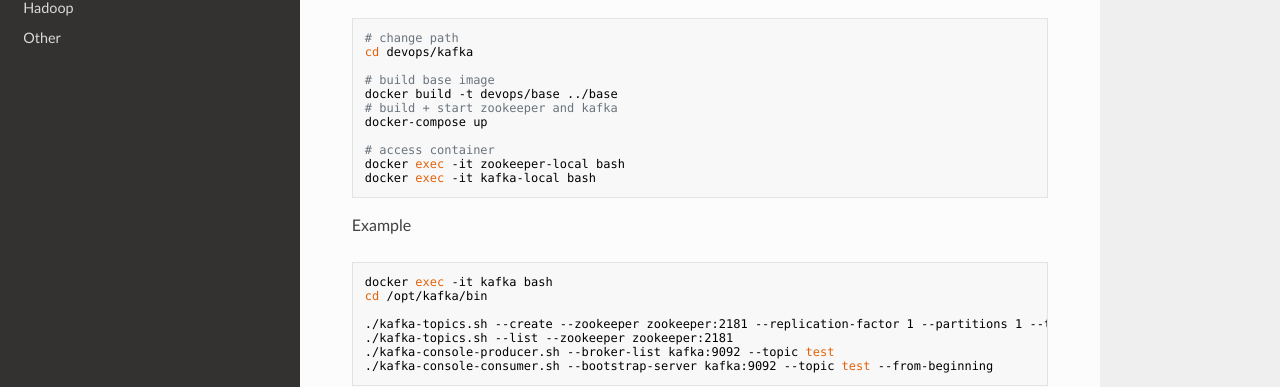
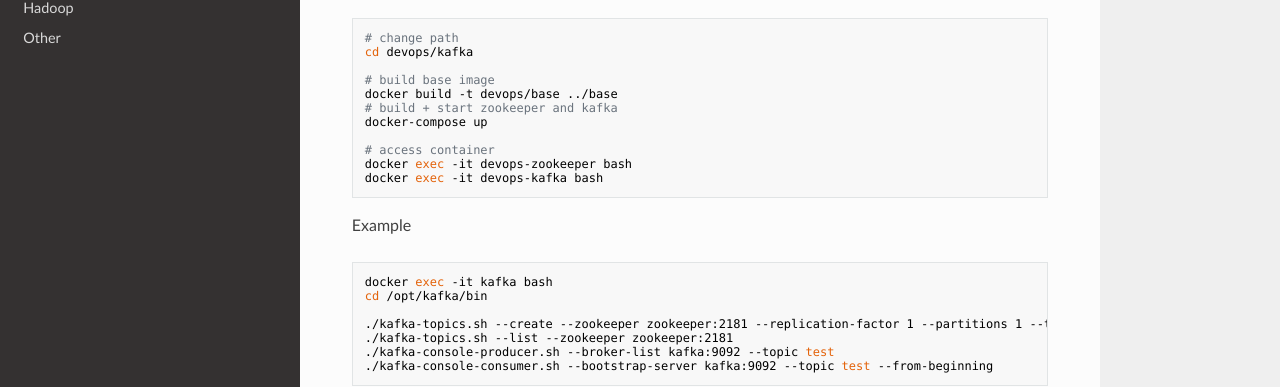
Before and after one commit to niqdev/devops, an MkDocs documentation site: the page built from docs/kafka.md, in a window 1280 px wide and 900 px high, scrolled down 771 px. Shown: the part 321-708 px from the top of the window. Built offline with MkDocs 1.6.1, drawn with Linux system fonts in a browser that asks for light colours; nearby versions of some CDN libraries; old or Windows-style settings are respelled for this version of MkDocs.

Commit message:
kafka: rename containers

````diff
--- a/docs/kafka.md
+++ b/docs/kafka.md
@@ -63,8 +63,8 @@ docker build -t devops/base ../base
 docker-compose up
 
 # access container
-docker exec -it zookeeper-local bash
-docker exec -it kafka-local bash
+docker exec -it devops-zookeeper bash
+docker exec -it devops-kafka bash
 ```
 
 Example
````
Also changed, not shown: 1 other file.
